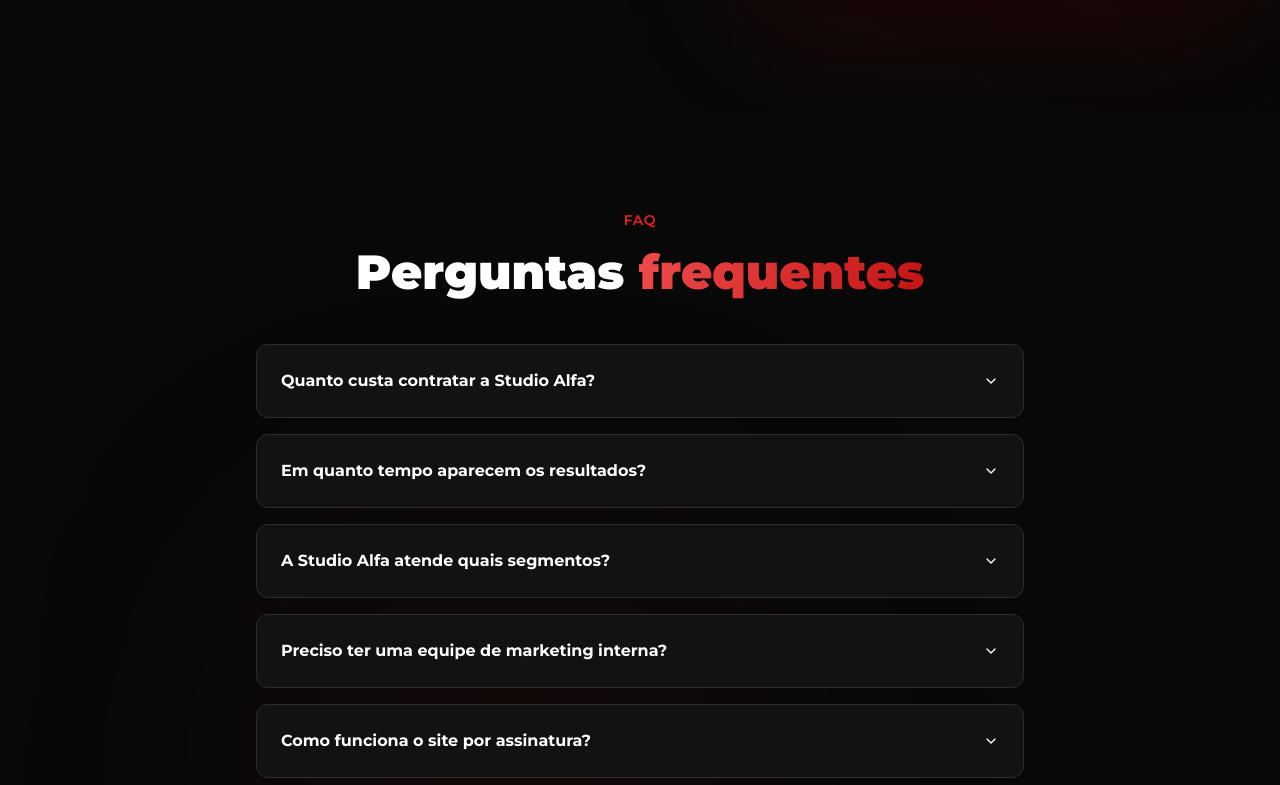
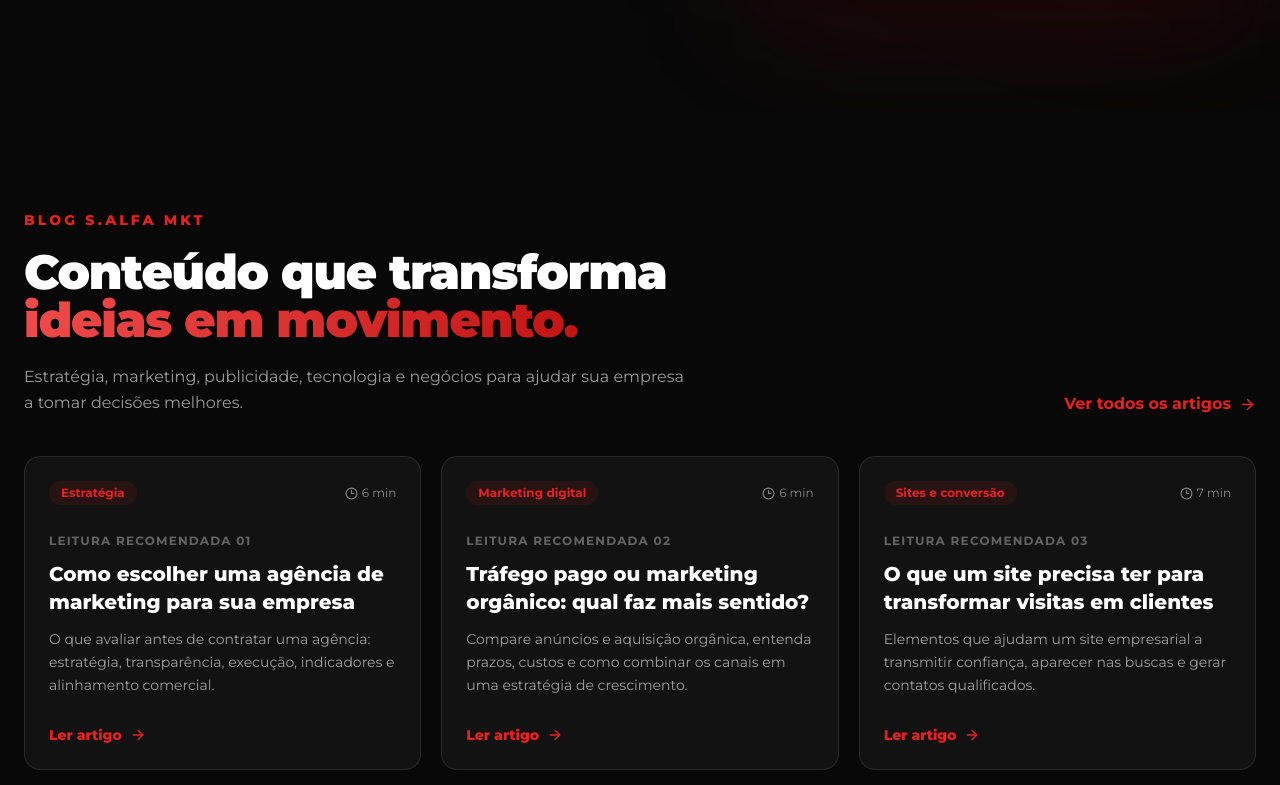
Before and after one commit to studioalfamarketingdigital-dev/studioalfamkt, a React (Vite) app: page / in a window 1280 px wide. Shown: the part 6655-7440 px from the top of the page. Built offline with nearby package versions, Linux system fonts and the light colour scheme; the HTML template or start-up script is replaced by a standard one.

Commit message:
Show latest blog articles on institutional homepage

```diff
--- a/src/pages/Index.tsx
+++ b/src/pages/Index.tsx
@@ -1,3 +1,5 @@
+import { Link } from "react-router-dom";
+import { ArrowRight, Clock3 } from "lucide-react";
 import Header from "@/components/Header";
 import Hero from "@/components/Hero";
 import Process from "@/components/Process";
@@ -9,6 +11,44 @@ import FAQ from "@/components/FAQ";
 import CTA from "@/components/CTA";
 import Contact from "@/components/Contact";
 import Footer from "@/components/Footer";
+import { articles } from "@/data/blog";
+
+const LatestArticles = () => (
+  <section id="blog" className="bg-[#080808] py-20 sm:py-24">
+    <div className="container mx-auto px-4 sm:px-6">
+      <div className="flex flex-col gap-5 sm:flex-row sm:items-end sm:justify-between">
+        <div className="max-w-2xl">
+          <span className="section-kicker">Blog S.Alfa MKT</span>
+          <h2 className="mt-4 text-3xl font-black tracking-tight text-white sm:text-5xl">
+            Conteúdo que transforma <span className="text-gradient">ideias em movimento.</span>
+          </h2>
+          <p className="mt-5 text-base leading-relaxed text-white/60">
+            Estratégia, marketing, publicidade, tecnologia e negócios para ajudar sua empresa a tomar decisões melhores.
+          </p>
+        </div>
+        <Link to="/blog" className="inline-flex shrink-0 items-center gap-2 font-bold text-primary hover:text-white">
+          Ver todos os artigos <ArrowRight size={17} />
+        </Link>
+      </div>
+      <div className="mt-10 grid gap-5 md:grid-cols-2 lg:grid-cols-3">
+        {articles.slice(0, 3).map((article, index) => (
+          <article key={article.slug} className="flex flex-col rounded-2xl border border-white/10 bg-[#121212] p-6 transition hover:-translate-y-1 hover:border-primary/50">
+            <div className="flex items-center justify-between gap-3 text-xs text-white/50">
+              <span className="rounded-full bg-primary/10 px-3 py-1 font-bold text-primary">{article.category}</span>
+              <span className="inline-flex items-center gap-1"><Clock3 size={13} />{article.readTime}</span>
+            </div>
+            <span className="mt-7 text-xs font-bold uppercase tracking-widest text-white/35">Leitura recomendada {String(index + 1).padStart(2, "0")}</span>
+            <h3 className="mt-3 text-xl font-extrabold leading-snug text-white">{article.title}</h3>
+            <p className="mt-3 flex-1 text-sm leading-relaxed text-white/60">{article.description}</p>
+            <Link to={`/blog/${article.slug}`} className="mt-7 inline-flex items-center gap-2 text-sm font-extrabold text-primary hover:text-white">
+              Ler artigo <ArrowRight size={16} />
+            </Link>
+          </article>
+        ))}
+      </div>
+    </div>
+  </section>
+);
 
 const Index = () => (
   <div className="min-h-screen bg-[#080808] text-white">
@@ -20,6 +60,7 @@ const Index = () => (
       <Videos />
       <Results />
       <About />
+      <LatestArticles />
       <FAQ />
       <CTA />
       <Contact />
```
